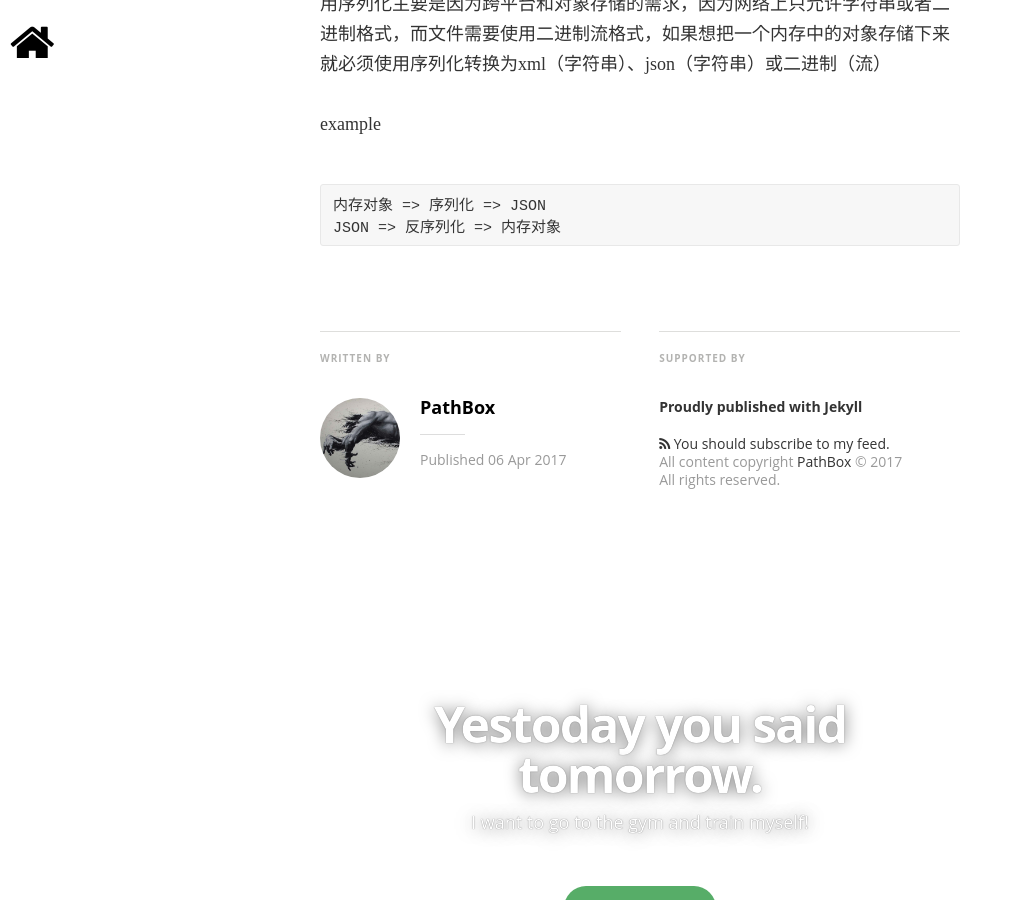
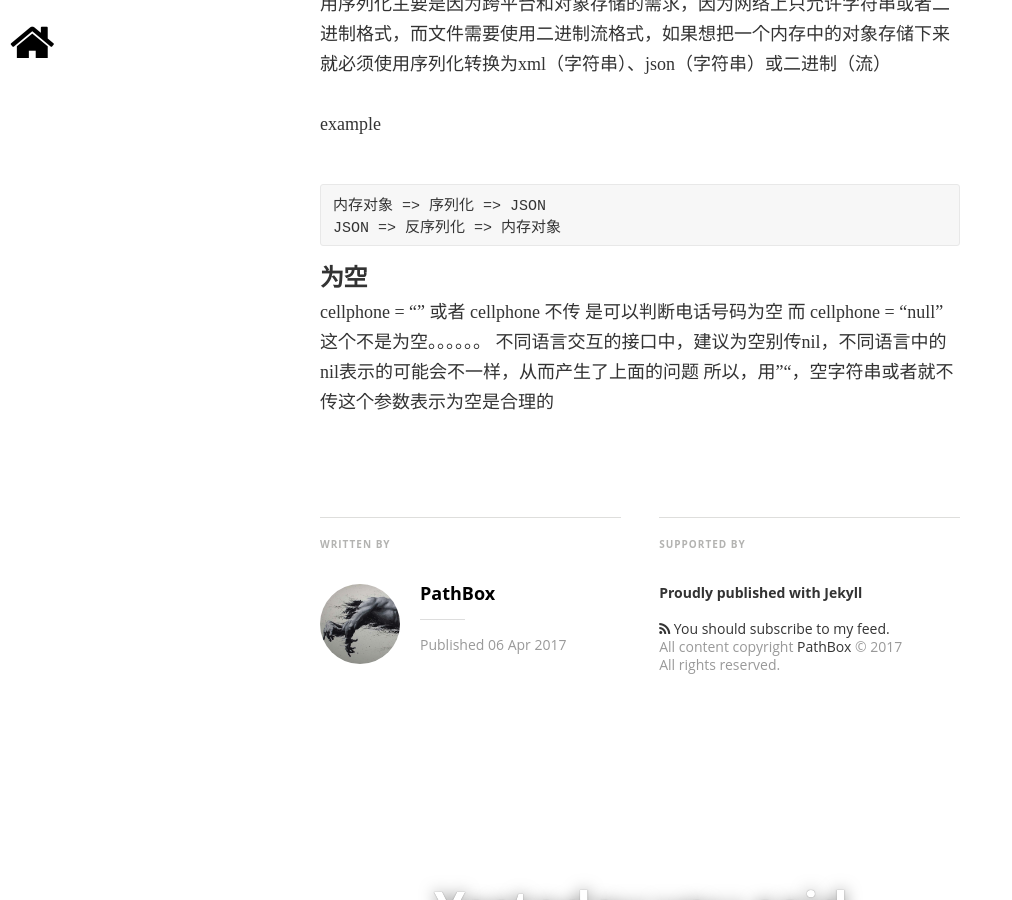
Before and after one commit to pathbox/pathbox.github.io, a Jekyll site: the page built from _posts/2017-04-06-work-summary-in-Udesk-three.md, in a window 1280 px wide and 900 px high, scrolled down 2294 px. Shown: the whole window, without its empty margins (0-1012 px from the left). Built offline with Jekyll 4.4.1, drawn with Linux system fonts in a browser that asks for light colours; nearby versions of some CDN libraries; some web fonts are replaced; comment, search, counter and statistics services are not loaded.

Commit message:
your nil is not my nil, don't use this way

````diff
--- a/_posts/2017-04-06-work-summary-in-Udesk-three.md
+++ b/_posts/2017-04-06-work-summary-in-Udesk-three.md
@@ -60,3 +60,9 @@ example
 内存对象 => 序列化 => JSON
 JSON => 反序列化 => 内存对象
 ```
+
+##### 为空
+cellphone = "" 或者 cellphone 不传 是可以判断电话号码为空
+而 cellphone = "null" 这个不是为空。。。。。。
+不同语言交互的接口中，建议为空别传nil，不同语言中的nil表示的可能会不一样，从而产生了上面的问题
+所以，用""，空字符串或者就不传这个参数表示为空是合理的
````
